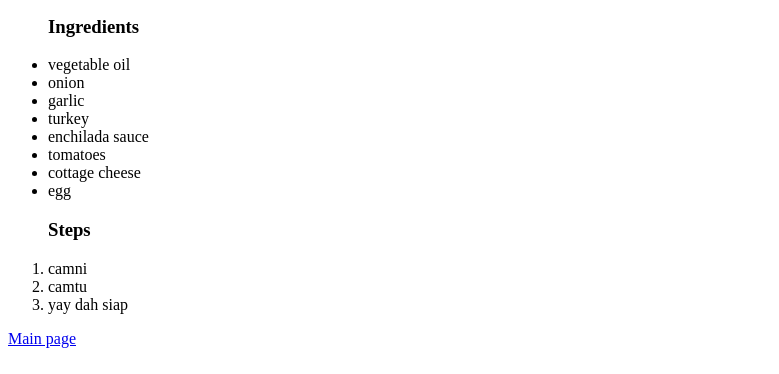
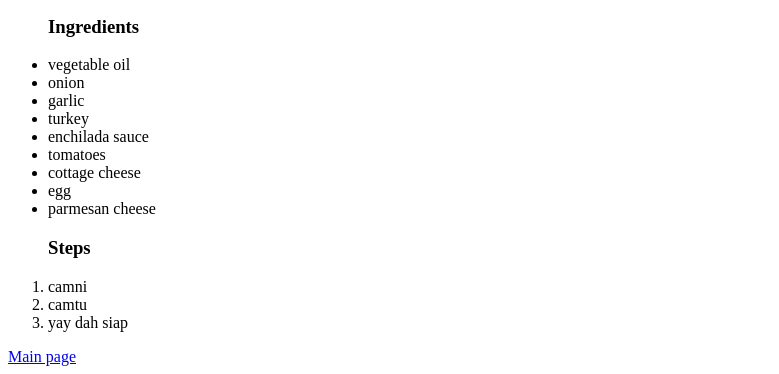
Before and after one commit to AtreidesEri/odin-recipes, a plain HTML site: page lasagna.html in a window 1280 px wide. Shown: the part 608-982 px from the top of the page, without its empty margins (0-779 px from the left). Drawn offline with Linux system fonts and the light colour scheme.

Commit message:
lasagna.html

```diff
--- a/lasagna.html
+++ b/lasagna.html
@@ -32,6 +32,7 @@
         <li>tomatoes</li>
         <li>cottage cheese</li>
         <li>egg</li>
+        <li>parmesan cheese</li>
     </ul>
 
     <ol>
```
